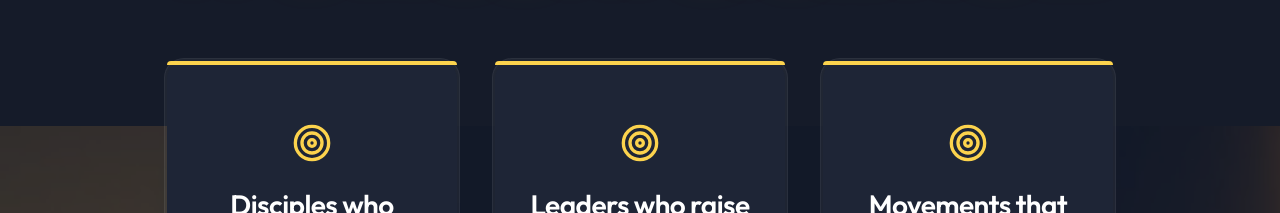
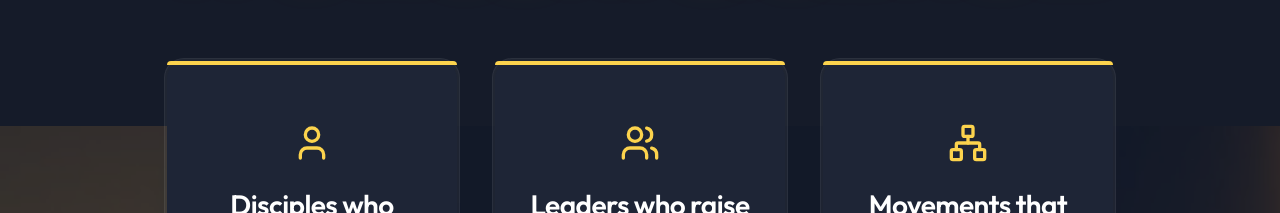
Before and after one commit to livetree/PI-main, a Next.js app: page / in a window 1280 px wide. Shown: the part 3700-3913 px from the top of the page. Built offline with nearby package versions, Linux system fonts and the light colour scheme.

Commit message:
feat: transmute string-only multiplication mappings into rigid conceptual scalar payload objects properly executing the User -> Users -> Network icon progression perfectly natively.

```diff
--- a/src/app/page.js
+++ b/src/app/page.js
@@ -246,9 +246,9 @@ export default function Home() {
 
           <div style={{ display: 'grid', gridTemplateColumns: 'repeat(auto-fit, minmax(280px, 1fr))', gap: '2rem', marginBottom: '5rem' }}>
             {[
-              "Disciples who make disciples",
-              "Leaders who raise leaders",
-              "Movements that multiply"
+              { text: "Disciples who make disciples", icon: <User color="var(--brand-secondary)" size={40} style={{ margin: '0 auto 1.5rem' }} /> },
+              { text: "Leaders who raise leaders", icon: <Users color="var(--brand-secondary)" size={40} style={{ margin: '0 auto 1.5rem' }} /> },
+              { text: "Movements that multiply", icon: <Network color="var(--brand-secondary)" size={40} style={{ margin: '0 auto 1.5rem' }} /> }
             ].map((item, i) => (
               <MagicCard
                 key={i}
@@ -258,8 +258,8 @@ export default function Home() {
                 highlightColor="var(--brand-secondary)"
                 innerStyle={{ padding: '4rem 2rem', textAlign: 'center', height: '100%', display: 'flex', flexDirection: 'column', alignItems: 'center', justifyContent: 'center' }}
               >
-                  <Target color="var(--brand-secondary)" size={40} style={{ margin: '0 auto 1.5rem' }} />
-                  <h3 style={{ fontSize: '1.75rem', color: '#fff', fontWeight: 600, lineHeight: 1.3 }}>{item}</h3>
+                  {item.icon}
+                  <h3 style={{ fontSize: '1.75rem', color: '#fff', fontWeight: 600, lineHeight: 1.3 }}>{item.text}</h3>
               </MagicCard>
             ))}
           </div>
```
